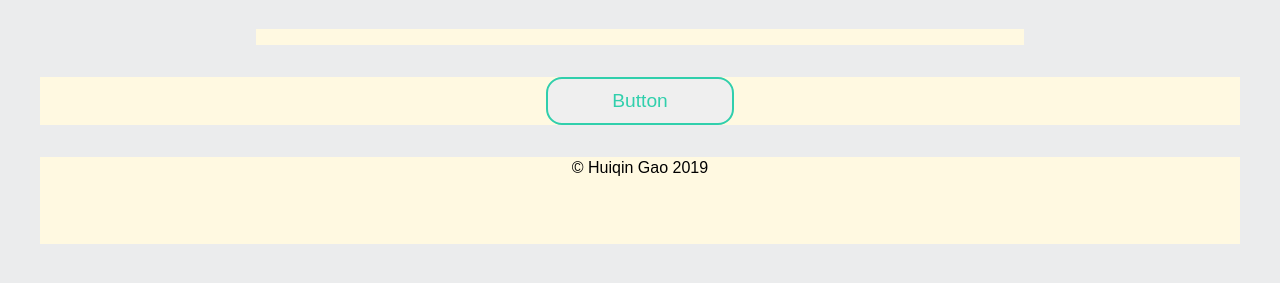
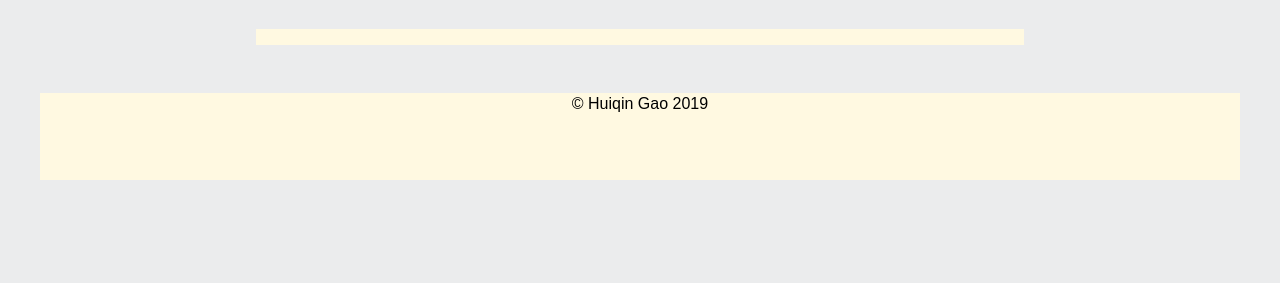
Before and after one commit to huiqingao/design_export, a plain HTML site: page index.html in a window 1280 px wide. Shown: the part 229-512 px from the top of the page. Drawn offline with Linux system fonts and the light colour scheme.

Commit message:
Removed button, needs redesign

```diff
--- a/index.html
+++ b/index.html
@@ -35,11 +35,7 @@
       <div class="container img-large">
         <img src="./images/sample.jpg" alt="">
       </div>
-      <div class="container button">
-        <div class="central-area slab">
-          <button type="button" name="button">Button</button>
-        </div>
-      </div>
+
     </main>
     <footer class="container sans">
       <div class="central-area">
--- a/style.css
+++ b/style.css
@@ -22,17 +22,6 @@ a {
 
 p {
   line-height: 1.4rem;
-}
-
-/* UI patterns */
-button {
-  height: 3rem;
-  font-size: 1.2rem;
-  padding: 0 4rem;
-  border: 2px solid #30cfac;
-  color: #30cfac;
-  border-radius: 1rem;
-  font-family: "Roboto Slab", sans-serif;
 }
 
 /* Header */
```
